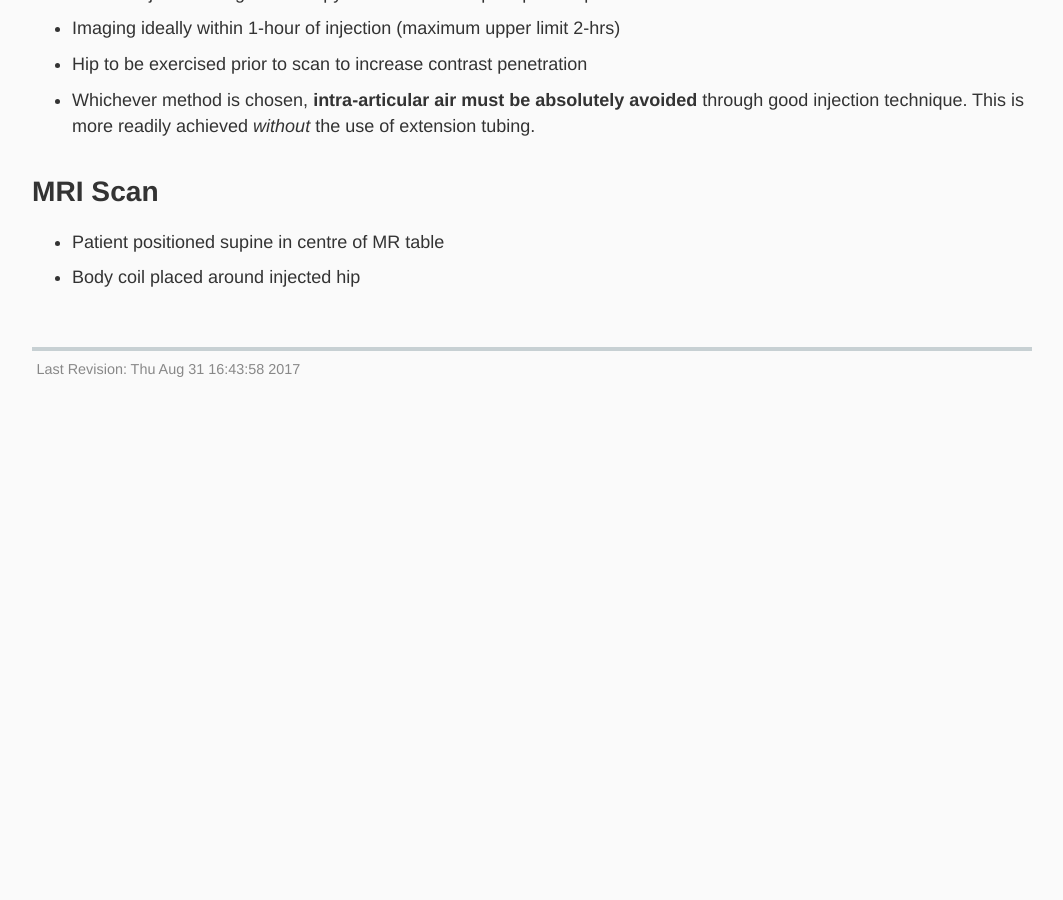
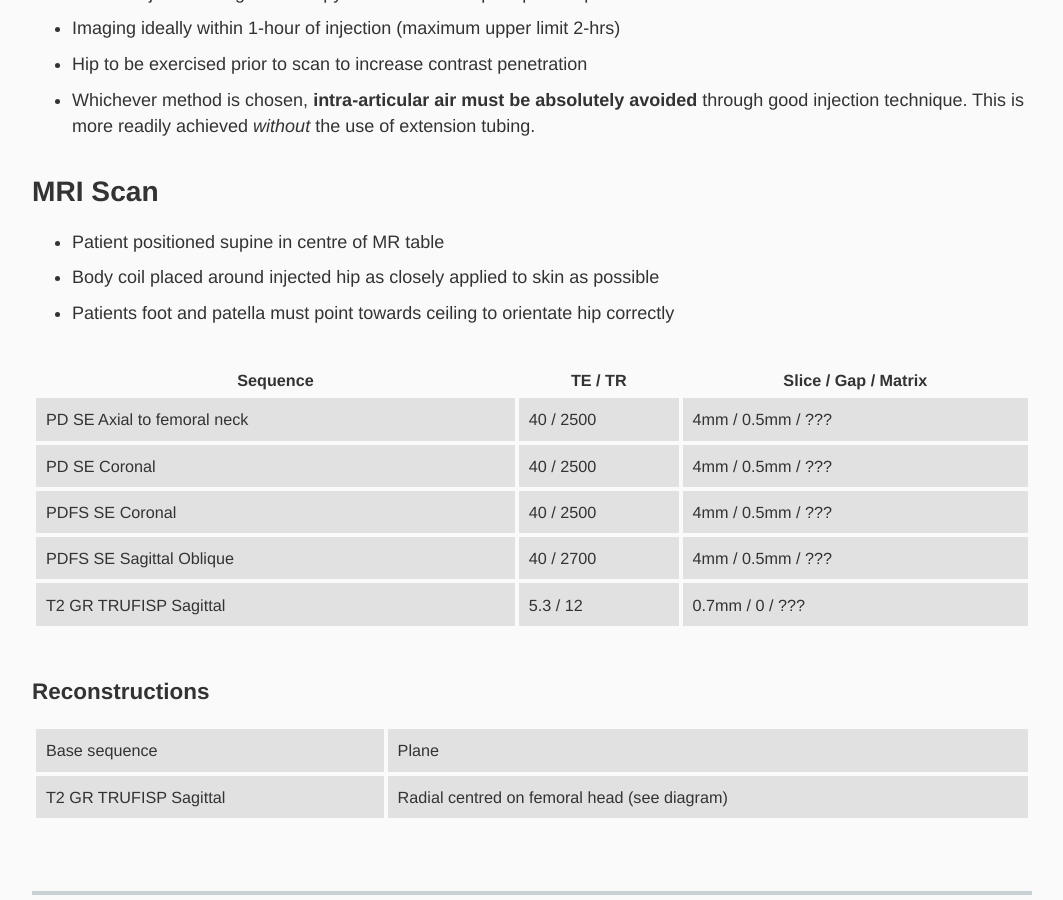
Before and after one commit to harrogatemsk/harrogatemsk.github.io, a Jekyll site: the page built from _protocols/hip-arthrogram.md, in a window 1280 px wide and 900 px high, scrolled down 681 px. Shown: the whole window, without its empty margins (108-1171 px from the left). Built offline with Jekyll 4.4.1, drawn with Linux system fonts in a browser that asks for light colours; some web fonts are replaced; before the commit the page ends 1086 px from its top, so only the background shows below that.

Commit message:
Update hip-arthrogram.md

```diff
--- a/_protocols/hip-arthrogram.md
+++ b/_protocols/hip-arthrogram.md
@@ -22,4 +23,18 @@ body_part: pelvis
 
 ### MRI Scan
 - Patient positioned supine in centre of MR table
-- Body coil placed around injected hip
+- Body coil placed around injected hip as closely applied to skin as possible
+- Patients foot and patella must point towards ceiling to orientate hip correctly
+
+| Sequence						|	TE / TR			|	Slice / Gap / Matrix		|
+|---							|---				|---							|
+| PD SE Axial to femoral neck	| 40 / 2500			| 4mm / 0.5mm / ???				|
+| PD SE Coronal 				| 40 / 2500			| 4mm / 0.5mm / ???				|
+| PDFS SE Coronal				| 40 / 2500			| 4mm / 0.5mm / ???				|
+| PDFS SE Sagittal Oblique		| 40 / 2700			| 4mm / 0.5mm / ???				|
+| T2 GR TRUFISP Sagittal		| 5.3 / 12			| 0.7mm / 0 / ???				|
+
+#### Reconstructions
+
+| Base sequence					| Plane								|
+| T2 GR TRUFISP Sagittal		| Radial centred on femoral head (see diagram) |
```
Also changed, not shown: other parts of _protocols/hip-arthrogram.md (+1 -0 lines).
